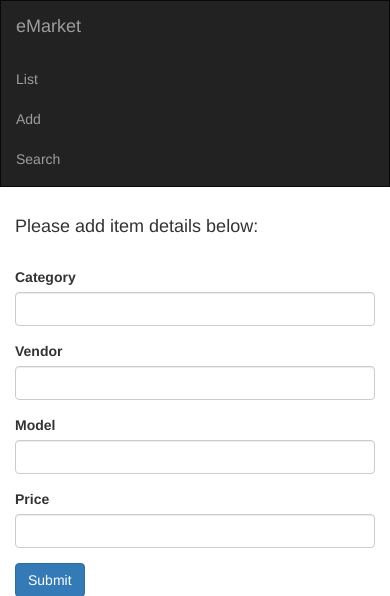
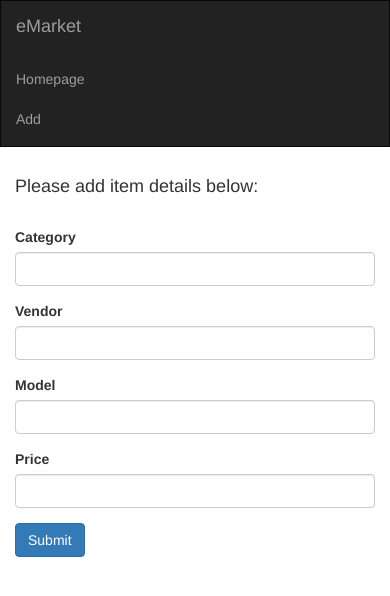
Before and after one commit to Nareshcbit/emarket, a Flask app: page /items_add in a window 390 px wide. Shown: the top 596 px of the page. Run offline with Flask 2, Linux system fonts and the light colour scheme; some libraries are stand-ins or nearby versions.

Commit message:
removed items_add and items_list

```diff
--- a/app/routes.py
+++ b/app/routes.py
@@ -10,39 +10,6 @@ app.secret_key = 'development key'
 
 @app.route('/')
 @app.route('/index')
-@app.route('/items_list')
-def items_list():
-
-    items_all = Items.query.all()
-    return render_template('items_list.html', MyItems = items_all)
-
-@app.route('/items_add', methods=['GET', 'POST'])
-def items_add():
-
-    form = AddItemsForm()
-    if request.method == 'POST':
-        newitem = Items(request.form['Category'], request.form['Vendor'], request.form['Model'], request.form['Price'])
-        db.session.add(newitem)
-        db.session.commit()
-        return redirect('/items_list')
-    else:
-        return render_template('items_add.html', form=form)
-
-@app.route('/items_search', methods=['GET', 'POST'])
-def items_search():
-
-    form = SearchItemsForm()
-    if request.method == 'POST':
-
-        search_category = request.form['Category']
-        key = search_category
-
-        matched_items = Items.query.filter_by(Category=search_category).all()
-        return render_template('items_list.html', MyItems = matched_items)
-    else:
-        return render_template('items_search.html', form=form)
-
-
 @app.route('/homepage', methods=['GET', 'POST'])
 def homepage():
 
@@ -58,3 +25,16 @@ def homepage():
 
         items_all = Items.query.all()
         return render_template('homepage.html', form=form, MyItems = items_all)
+
+
+@app.route('/items_add', methods=['GET', 'POST'])
+def items_add():
+
+    form = AddItemsForm()
+    if request.method == 'POST':
+        newitem = Items(request.form['Category'], request.form['Vendor'], request.form['Model'], request.form['Price'])
+        db.session.add(newitem)
+        db.session.commit()
+        return redirect('/items_list')
+    else:
+        return render_template('items_add.html', form=form)
--- a/app/templates/base.html
+++ b/app/templates/base.html
@@ -15,9 +15,8 @@
       			<a class="navbar-brand" href="/">eMarket</a>
    			</div>
     		<ul class="nav navbar-nav">
-      			<li><a href="{{ url_for('items_list') }}">List</a></li>
+      			<li><a href="{{ url_for('homepage') }}">Homepage</a></li>
       			<li><a href="{{ url_for('items_add') }}">Add</a></li>
-      			<li><a href="{{ url_for('items_search') }}">Search</a></li>
     		</ul>
   		</div>
 	</nav>
```
Also changed, not shown: app/templates/items_list.html (deleted, +0 -37 lines), app/templates/items_search.html (deleted, +0 -27 lines).
